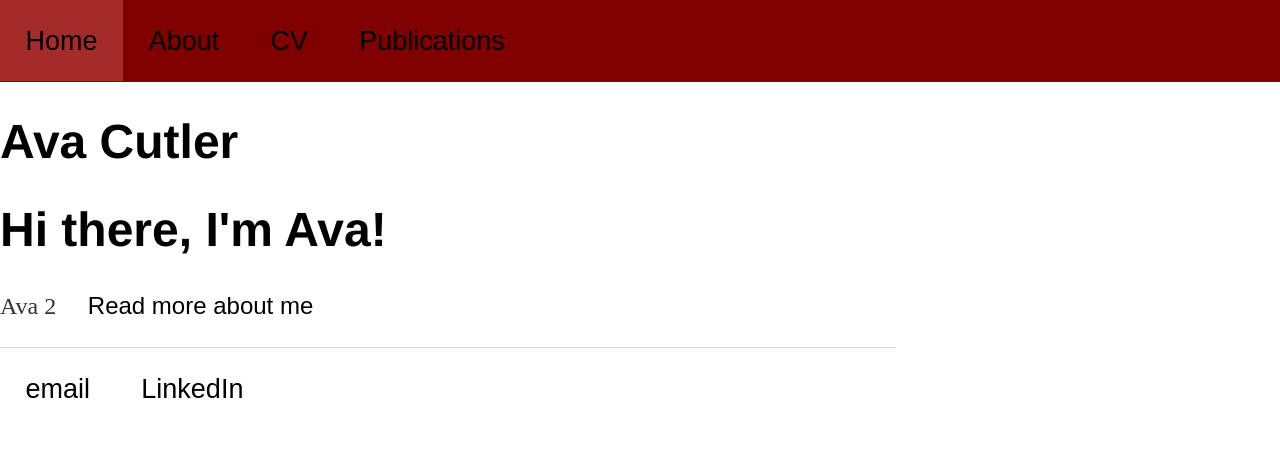
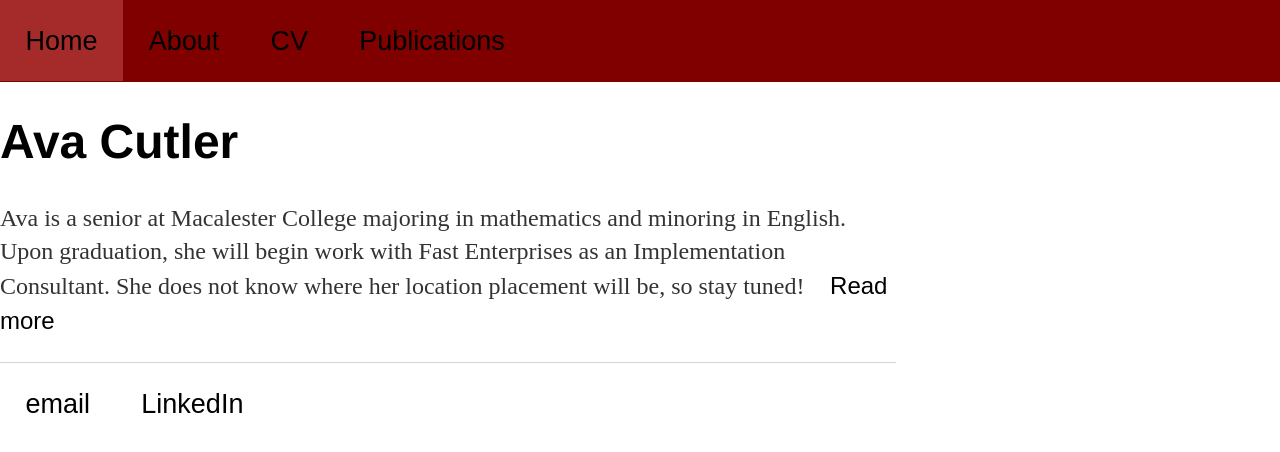
Before and after one commit to avacutler/----, a Jekyll site: the page built from index.html, in a window 1280 px wide. Shown: the top 452 px of the page. Built offline with Jekyll 4.4.1, drawn with Linux system fonts in a browser that asks for light colours; nearby versions of some CDN libraries; library files that are not in the unit come from our copies.

Commit message:
Update index.html
bio

```diff
--- a/index.html
+++ b/index.html
@@ -5,6 +5,6 @@ title: Ava Cutler
 
 	<h1>{{ page.title }}</h1>
 <div class="blurb">
-	<h1>Hi there, I'm Ava!</h1>
-	<p>Ava 2 <a href="/about">Read more about me</a></p>
+	<h1></h1>
+	<p>Ava is a senior at Macalester College majoring in mathematics and minoring in English. Upon graduation, she will begin work with Fast Enterprises as an Implementation Consultant. She does not know where her location placement will be, so stay tuned!<a href="/about">Read more</a></p>
 </div><!-- /.blurb -->
```
